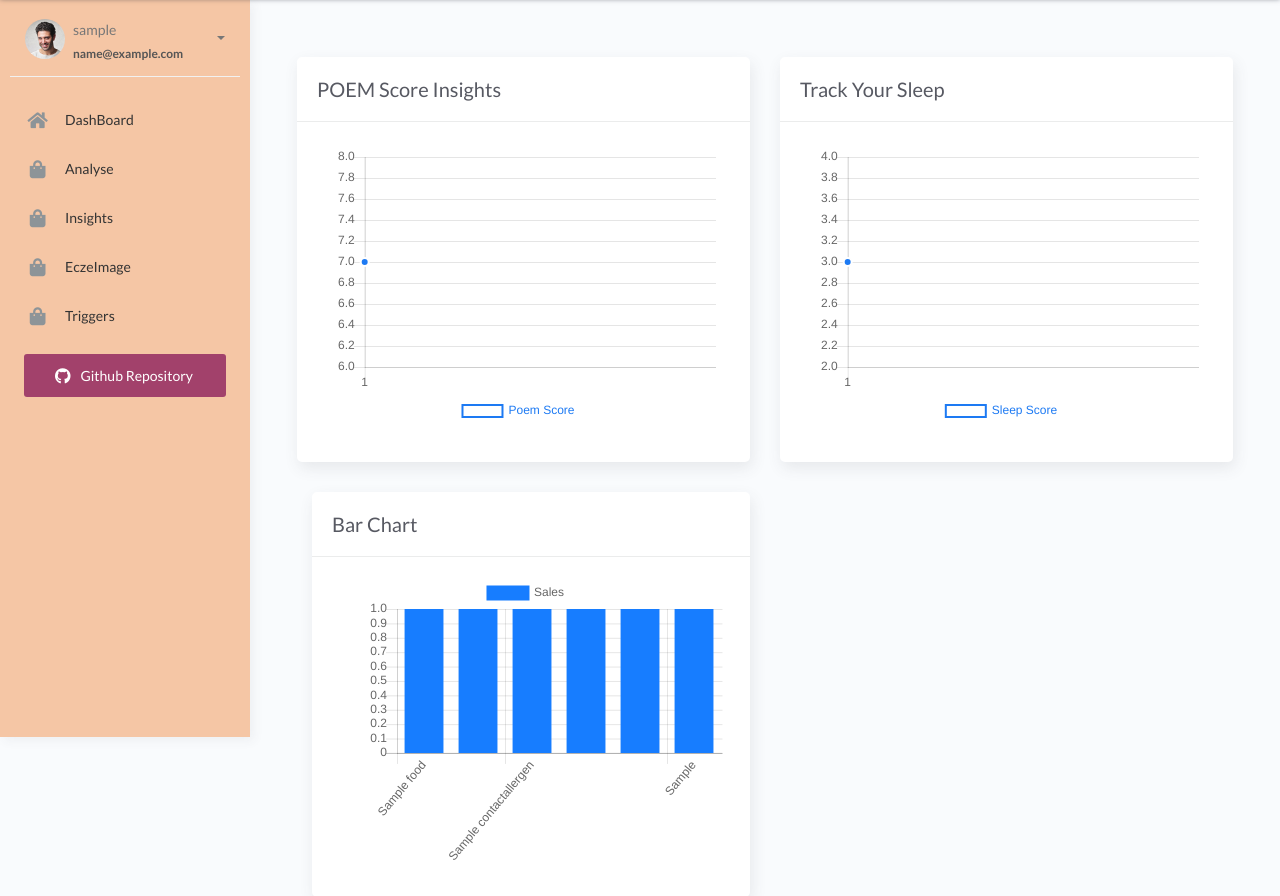
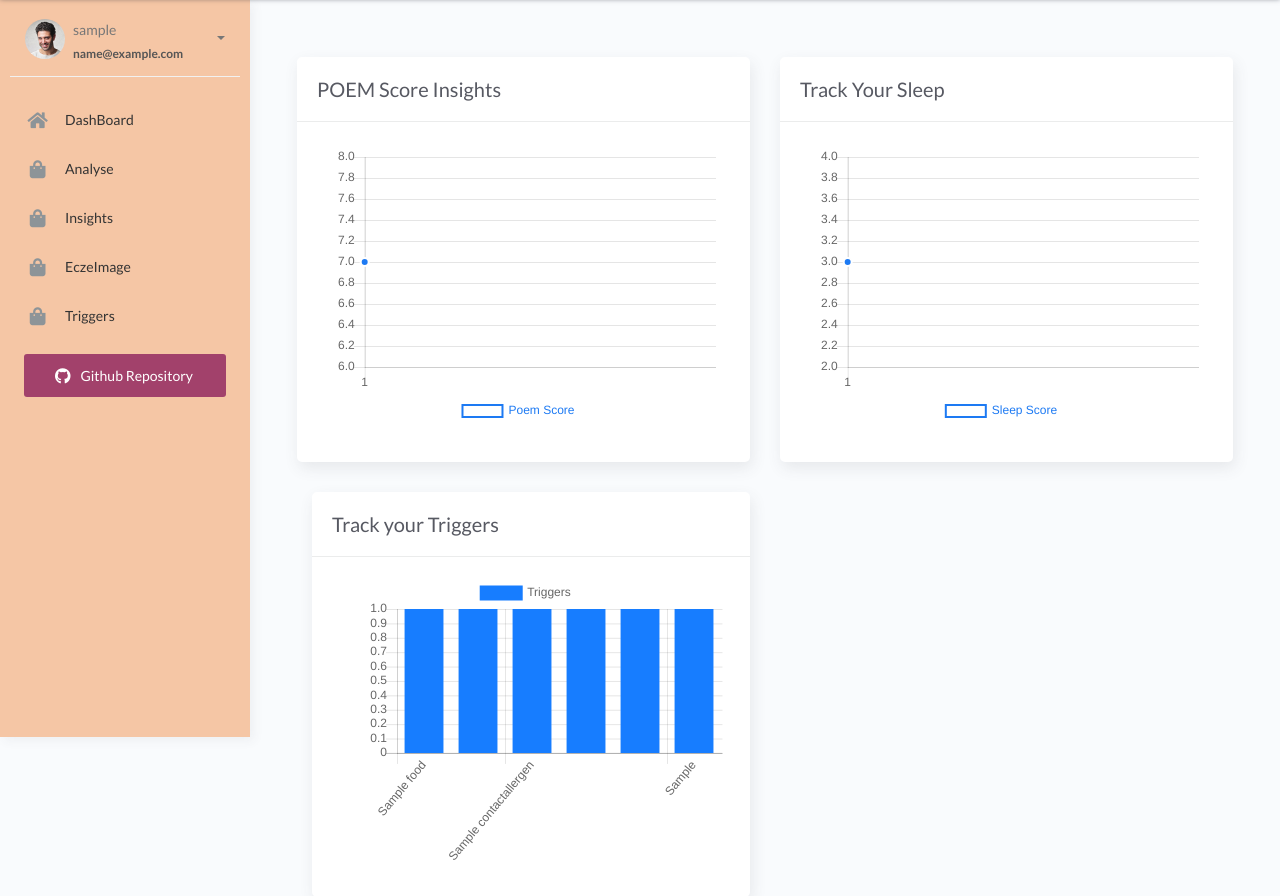
Before and after one commit to KamaljeetSahoo/EczeCare, a Django app: page /insights/ in a window 1280 px wide. Shown: the part 63-959 px from the top of the page. Run offline with Django 4.2, Linux system fonts and the light colour scheme; a user stored in the database is signed in; tables that the repository leaves empty hold one stand-in row (values such as "Sample post"); grey boxes marked "Sample" are stand-in pictures; some libraries are stand-ins or nearby versions.

Commit message:
minor changes

```diff
--- a/templates/pages/insights.html
+++ b/templates/pages/insights.html
@@ -38,7 +38,7 @@
             <div class="col-md-6">
                 <div class="card">
                     <div class="card-header">
-                        <div class="card-title">Bar Chart</div>
+                        <div class="card-title">Track your Triggers</div>
                     </div>
                     <div class="card-body">
                         <div class="chart-container">
@@ -222,7 +222,7 @@
                 labels : {{trigger_x|safe}},
 				//labels: {{trigger_x}},
 				datasets : [{
-					label: "Sales",
+					label: "Triggers",
 					backgroundColor: 'rgb(23, 125, 255)',
 					borderColor: 'rgb(23, 125, 255)',
 				    data: {{trigger_y}},
```
